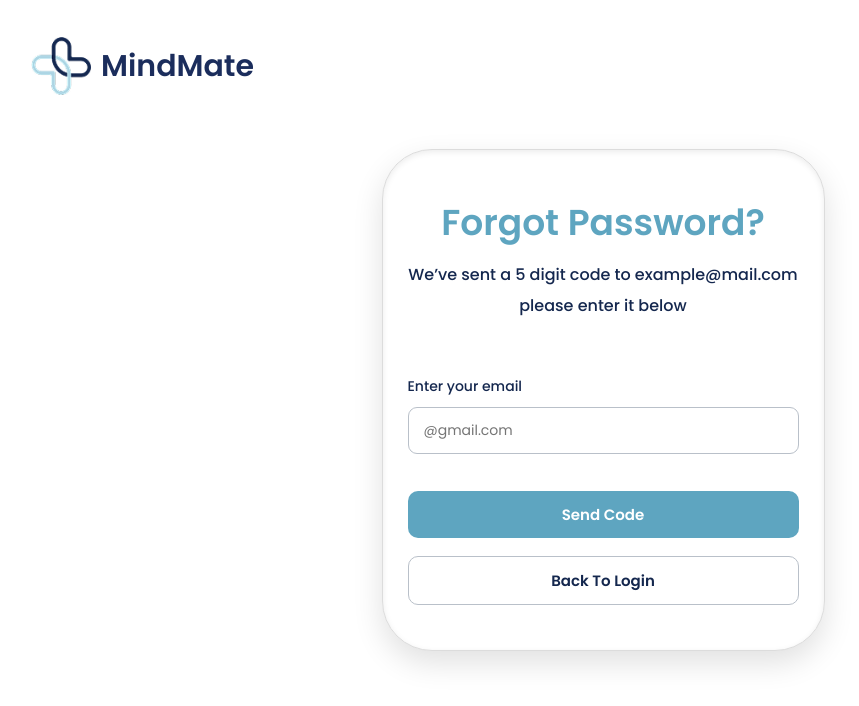
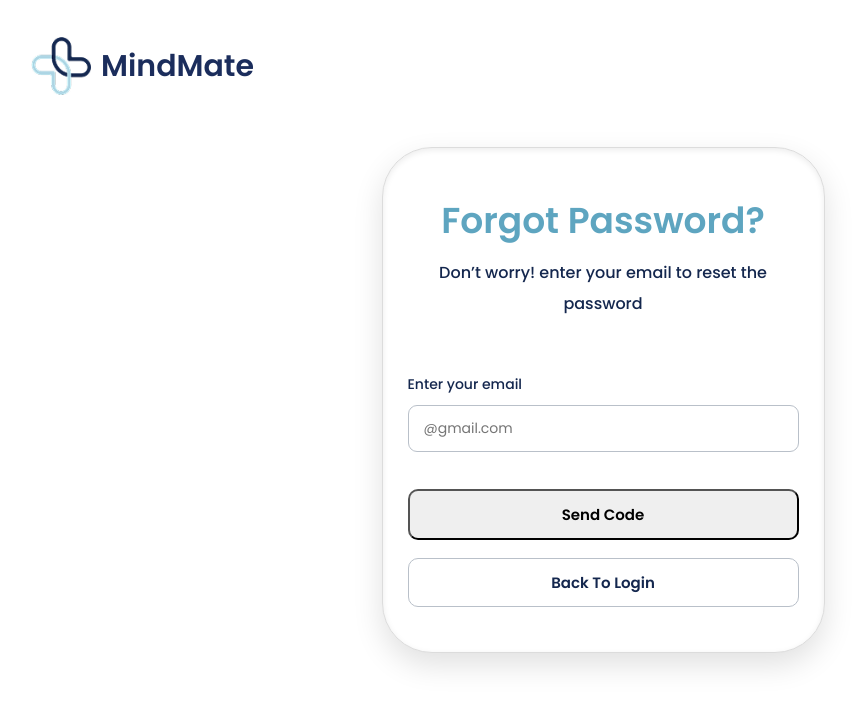
Before and after one commit to MindMate-Project/Web, a React (Create React App) app: page /api/auth/forgot-password in a window 1280 px wide. Shown: the top 706 px of the page, without its empty margins (37-896 px from the left). Built offline with nearby package versions, Linux system fonts and the light colour scheme.

Commit message:
feat(redux): integrate redux with forget passowrd page

```diff
--- a/src/components/Auth/ForgetPassword.js
+++ b/src/components/Auth/ForgetPassword.js
@@ -1,9 +1,11 @@
 import "./ForgetPassword.css";
 import { useNavigate } from "react-router";
-import LogoHeader from "./LogoHeader";
 import AuthLayout from "./AuthLayout";
+import ForgetPasswordHook from "../../hook/auth/forget-password-hook";
+import { ToastContainer } from "react-toastify";
 function ForgetPassword() {
     const navigate = useNavigate();
+    const [OnChangeEmail, email, onSubmit] = ForgetPasswordHook();
 
     return (
         <AuthLayout>
@@ -12,14 +14,13 @@ function ForgetPassword() {
         <LogoHeader />
       </div> */}
                 <div className="container">
-
                     <div className="right">
                         <div className="card">
                             <h2 className="card-title">Forgot Password?</h2>
 
                             <p className="card-desc">
-              We’ve sent a 5 digit code to example@mail.com <br />
-              please enter it below
+                                Don’t worry! enter your email to reset the
+                                password
                             </p>
 
                             {/* <a className="resend">Resend Code?</a> */}
@@ -27,10 +28,18 @@ function ForgetPassword() {
                             <form>
                                 <div className="field">
                                     <label>Enter your email</label>
-                <input type="email" placeholder="@gmail.com" />
+                                    <input
+                                        onChange={OnChangeEmail}
+                                        value={email}
+                                        type="email"
+                                        placeholder="@gmail.com"
+                                    />
                                 </div>
 
-              <button type="submit"> Send Code </button>
+                                <button type="button" onClick={onSubmit}>
+                                    {" "}
+                                    Send Code{" "}
+                                </button>
 
                                 <button
                                     type="button"
@@ -44,6 +53,7 @@ function ForgetPassword() {
                     </div>
                 </div>
             </div>
+            <ToastContainer />
         </AuthLayout>
     );
 }
```
Lines whose indentation alone changed are shown as unchanged.
